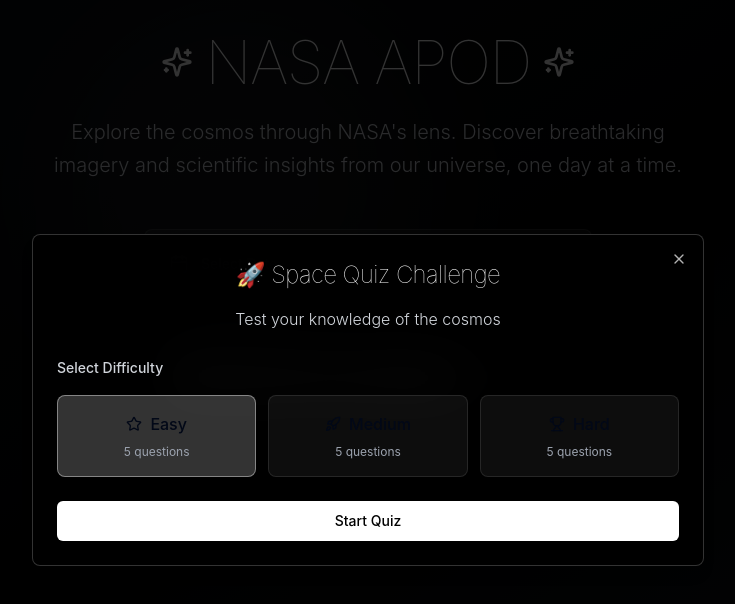
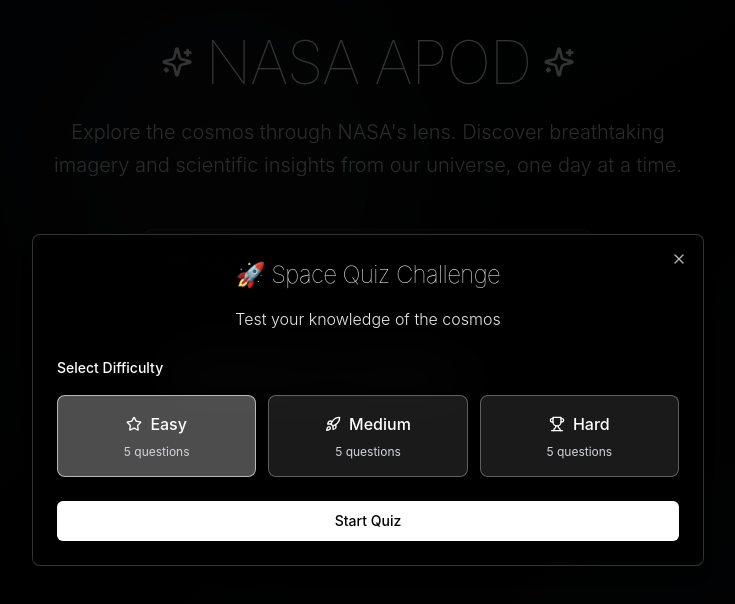
Before and after one commit to QuantumGod007/astro-black-futuristic-ui, a React (Vite) app: page / in a window 1280 px wide. Both pictures are taken after a click on the button "Quiz". Shown: the top 604 px of the page, without its empty margins (272-1007 px from the left). Built offline with nearby package versions, Linux system fonts and the light colour scheme; no server answers.

Commit message:
Fix: Quiz button and answer visibility
Improved contrast for quiz buttons and answers.

```diff
--- a/src/components/QuizModal.tsx
+++ b/src/components/QuizModal.tsx
@@ -94,19 +94,19 @@ const QuizModal: React.FC<QuizModalProps> = ({ open, onClose }) => {
     <Dialog open={open} onOpenChange={onClose}>
       <DialogContent className="bg-black/90 backdrop-blur-xl border-white/20 text-white max-w-2xl">
         <DialogHeader>
-          <DialogTitle className="text-2xl font-thin text-center">
+          <DialogTitle className="text-2xl font-thin text-center text-white">
             🚀 Space Quiz Challenge
           </DialogTitle>
         </DialogHeader>
 
         {gameState === 'setup' && (
           <div className="space-y-6">
-            <p className="text-center text-gray-300 font-light">
+            <p className="text-center text-gray-200 font-light">
               Test your knowledge of the cosmos
             </p>
 
             <div className="space-y-4">
-              <label className="text-sm font-medium text-gray-300">
+              <label className="text-sm font-medium text-white">
                 Select Difficulty
               </label>
               <div className="grid grid-cols-3 gap-3">
@@ -115,17 +115,17 @@ const QuizModal: React.FC<QuizModalProps> = ({ open, onClose }) => {
                     key={level}
                     className={`cursor-pointer transition-all duration-200 ${
                       difficulty === level
-                        ? 'bg-white/20 border-white/40'
-                        : 'bg-white/5 border-white/10 hover:bg-white/10'
+                        ? 'bg-white/30 border-white/60 text-white'
+                        : 'bg-white/10 border-white/30 hover:bg-white/20 text-gray-200'
                     }`}
                     onClick={() => setDifficulty(level)}
                   >
                     <CardContent className="p-4 text-center">
-                      <div className="flex items-center justify-center gap-2 mb-2">
+                      <div className="flex items-center justify-center gap-2 mb-2 text-white">
                         {getDifficultyIcon(level)}
                         <span className="capitalize font-medium">{level}</span>
                       </div>
-                      <p className="text-xs text-gray-400">
+                      <p className="text-xs text-gray-300">
                         {questions[level].length} questions
                       </p>
                     </CardContent>
@@ -136,7 +136,7 @@ const QuizModal: React.FC<QuizModalProps> = ({ open, onClose }) => {
 
             <Button
               onClick={startQuiz}
-              className="w-full bg-white text-black hover:bg-gray-100 transition-all duration-200"
+              className="w-full bg-white text-black hover:bg-gray-200 transition-all duration-200 font-medium"
             >
               Start Quiz
             </Button>
@@ -146,29 +146,29 @@ const QuizModal: React.FC<QuizModalProps> = ({ open, onClose }) => {
         {gameState === 'playing' && currentQuestions.length > 0 && (
           <div className="space-y-6">
             <div className="flex justify-between items-center">
-              <Badge variant="outline" className="border-white/30 text-white">
+              <Badge variant="outline" className="border-white/50 text-white bg-white/10">
                 Question {currentIndex + 1} of {currentQuestions.length}
               </Badge>
-              <Badge variant="outline" className="border-white/30 text-white">
+              <Badge variant="outline" className="border-white/50 text-white bg-white/10">
                 Score: {score}
               </Badge>
             </div>
 
-            <Card className="bg-white/5 backdrop-blur-xl border-white/10">
+            <Card className="bg-white/10 backdrop-blur-xl border-white/30">
               <CardContent className="p-6">
-                <h3 className="text-lg mb-6 text-center font-light">
+                <h3 className="text-lg mb-6 text-center font-light text-white">
                   {currentQuestions[currentIndex]?.q}
                 </h3>
 
                 <div className="space-y-3">
                   {currentQuestions[currentIndex]?.c.map((choice, index) => {
-                    let buttonClass = "w-full p-4 text-left bg-white/5 border border-white/20 rounded-lg hover:bg-white/10 transition-all duration-200";
+                    let buttonClass = "w-full p-4 text-left bg-white/10 border border-white/30 rounded-lg hover:bg-white/20 transition-all duration-200 text-white";
 
                     if (showResult) {
                       if (index === currentQuestions[currentIndex].a) {
-                        buttonClass += " bg-green-500/20 border-green-500/50 text-green-300";
+                        buttonClass += " bg-green-500/30 border-green-400/70 text-green-200";
                       } else if (index === selectedAnswer) {
-                        buttonClass += " bg-red-500/20 border-red-500/50 text-red-300";
+                        buttonClass += " bg-red-500/30 border-red-400/70 text-red-200";
                       }
                     }
 
@@ -193,11 +193,11 @@ const QuizModal: React.FC<QuizModalProps> = ({ open, onClose }) => {
           <div className="space-y-6 text-center">
             <div className="space-y-4">
               <Trophy className="w-16 h-16 mx-auto text-yellow-400" />
-              <h3 className="text-2xl font-light">Quiz Complete!</h3>
-              <div className="text-4xl font-light">
+              <h3 className="text-2xl font-light text-white">Quiz Complete!</h3>
+              <div className="text-4xl font-light text-white">
                 {score} / {currentQuestions.length}
               </div>
-              <p className="text-gray-300">
+              <p className="text-gray-200">
                 {score === currentQuestions.length
                   ? "Perfect! You're a space expert! 🌟"
                   : score >= currentQuestions.length * 0.7
@@ -211,14 +211,14 @@ const QuizModal: React.FC<QuizModalProps> = ({ open, onClose }) => {
               <Button
                 onClick={resetQuiz}
                 variant="outline"
-                className="flex-1 border-white/30 text-white hover:bg-white/10"
+                className="flex-1 border-white/50 text-white hover:bg-white/20 bg-white/10"
               >
                 <RotateCcw className="w-4 h-4 mr-2" />
                 Try Again
               </Button>
               <Button
                 onClick={onClose}
-                className="flex-1 bg-white text-black hover:bg-gray-100"
+                className="flex-1 bg-white text-black hover:bg-gray-200"
               >
                 Close
               </Button>
```
